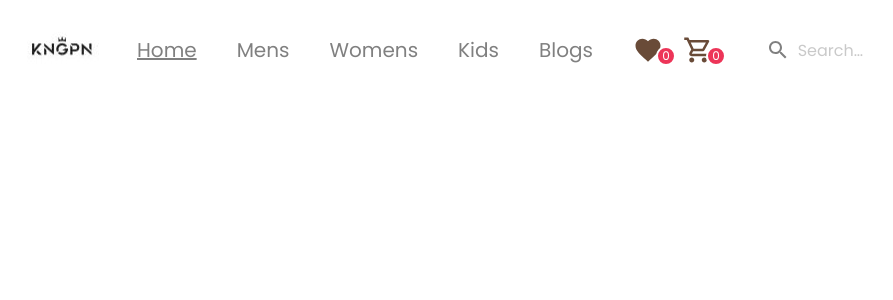
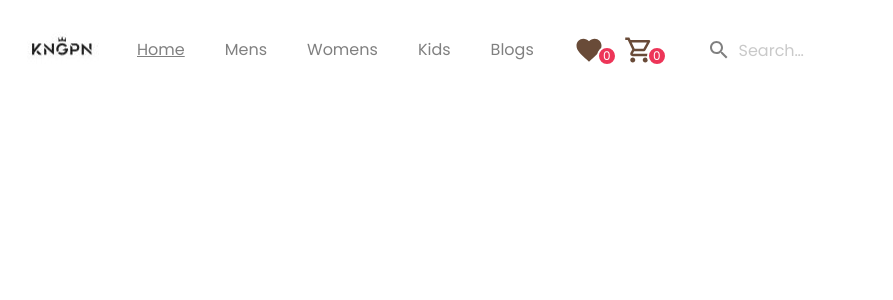
Before and after one commit to ahmedsaleh10/gsg-final-project, a React (Create React App) app: page / in a window 1280 px wide. Shown: the top 300 px of the page, without its empty margins (149-1042 px from the left). Built offline with nearby package versions, Linux system fonts and the light colour scheme.

Commit message:
changing variant after chnging the theme

```diff
--- a/src/components/TopNav/TopNav.js
+++ b/src/components/TopNav/TopNav.js
@@ -92,7 +92,7 @@ const TopNav = () => {
           <Stack display={{ xs: "none", md: "block" }}>
             {pages.map((page) => (
               <Link
-                variant="body"
+                variant="body1"
                 className={
                   activePage === page ? classes.ActivePage : classes.Pages
                 }
```
